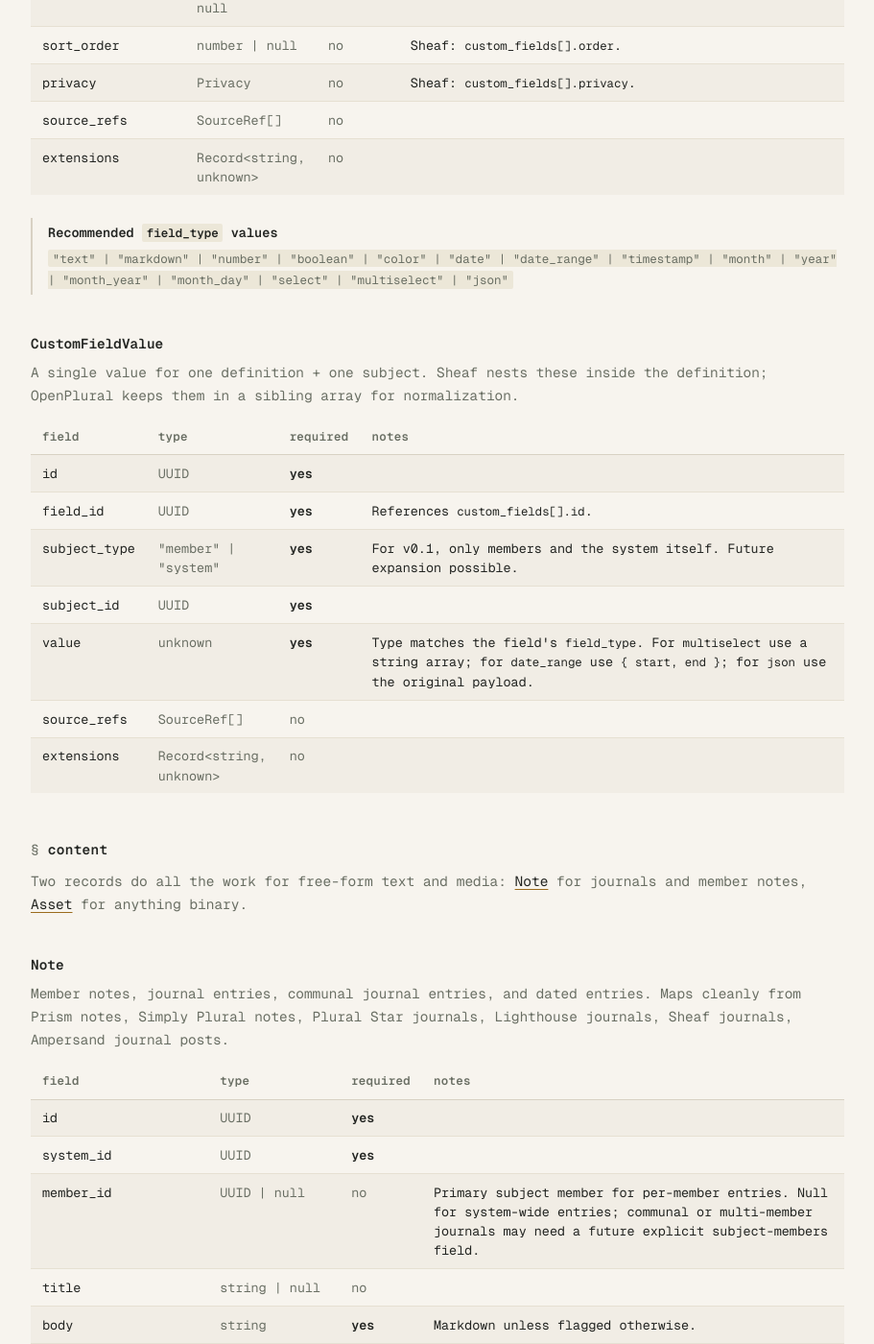
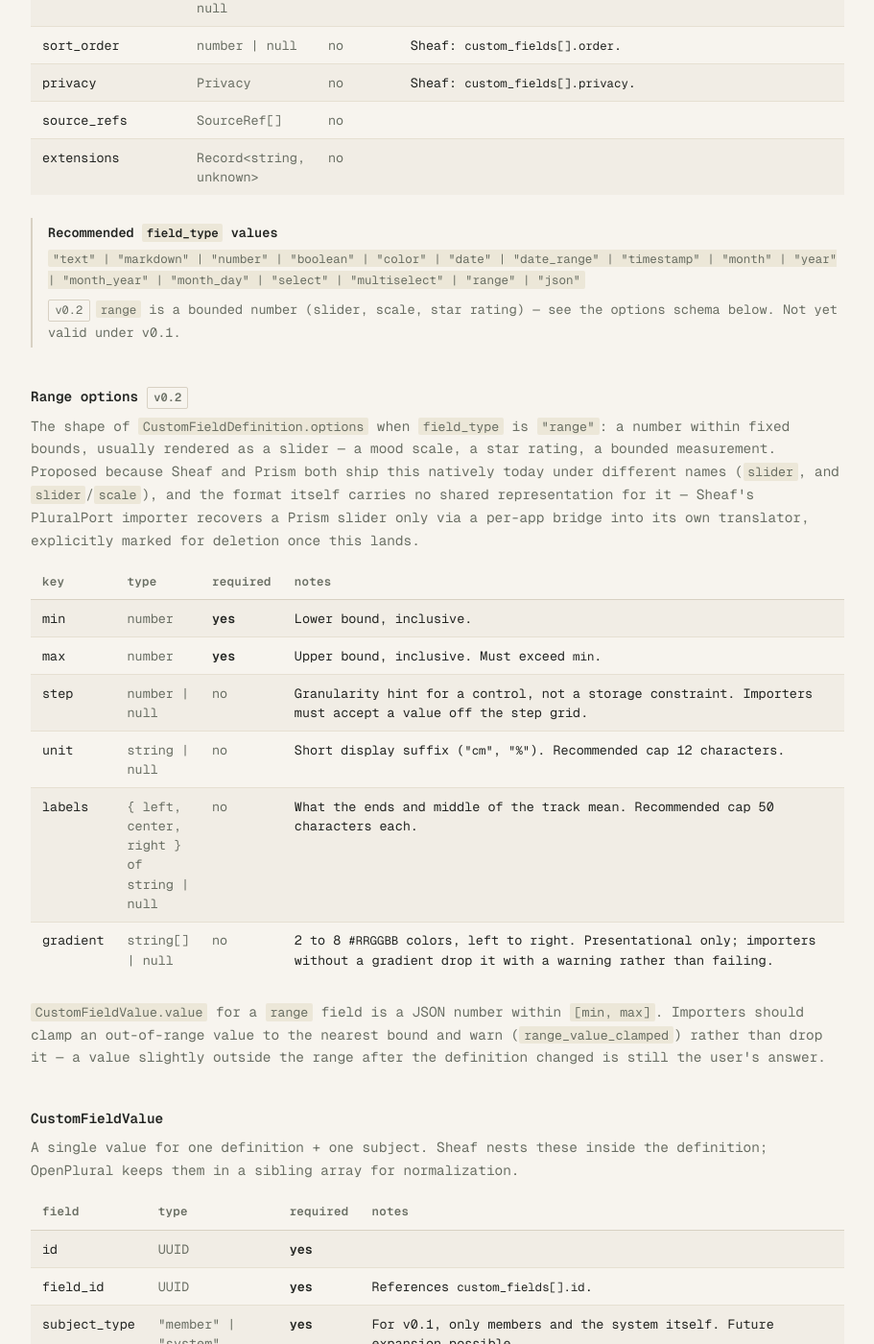
Before and after one commit to PluralPort/spec, a Jekyll site: the page built from spec-records.md, in a window 1280 px wide and 1400 px high, scrolled down 9666 px. Shown: the whole window at 96% size, without its empty margins (184-1095 px from the left). Built offline with Jekyll 4.4.1, drawn with Linux system fonts in a browser that asks for light colours; some of the changed text lies outside the part shown.

Commit message:
Propose a v0.2 range custom field type
Sheaf and Prism both ship a bounded-number custom field (slider,
scale) but the format carries no shared representation for it: Sheaf
writes field_type "slider" verbatim and Prism collapses the whole
family to "json" with the real config parked in an extension.

Right now the only thing making this interoperate at all is a per-app
bridge in Sheaf's PluralPort importer that recognizes Prism's parked
definition and runs it through Prism's own translator - explicitly
marked for deletion once the spec carries the type itself. The next
app to ship a slider would need the same one-off treatment, which is
what the format exists to avoid.

Add "range" to the recommended field_type values with a defined
options schema (min, max, step, unit, labels, gradient), marked v0.2
since it is not valid under the current v0.1 draft. Worked mapping
rows for both adopters in the adoption guide.

```diff
--- a/spec-records.md
+++ b/spec-records.md
@@ -401,8 +401,28 @@ nav_active: spec
         </div>
         <div class="enum-sidebar">
           <b>Recommended <code>field_type</code> values</b>
-          <code>"text" | "markdown" | "number" | "boolean" | "color" | "date" | "date_range" | "timestamp" | "month" | "year" | "month_year" | "month_day" | "select" | "multiselect" | "json"</code>
+          <code>"text" | "markdown" | "number" | "boolean" | "color" | "date" | "date_range" | "timestamp" | "month" | "year" | "month_year" | "month_day" | "select" | "multiselect" | "range" | "json"</code>
+          <p style="margin: 8px 0 0; font-size: 0.85rem;"><span class="draft">v0.2</span><code>range</code> is a bounded number (slider, scale, star rating) — see the options schema below. Not yet valid under v0.1.</p>
         </div>
+      </article>
+
+      <article class="record mt-24" id="customfieldrange">
+        <h3>Range options <span class="draft">v0.2</span></h3>
+        <p class="record-blurb">The shape of <code>CustomFieldDefinition.options</code> when <code>field_type</code> is <code>"range"</code>: a number within fixed bounds, usually rendered as a slider — a mood scale, a star rating, a bounded measurement. Proposed because Sheaf and Prism both ship this natively today under different names (<code>slider</code>, and <code>slider</code>/<code>scale</code>), and the format itself carries no shared representation for it — Sheaf's PluralPort importer recovers a Prism slider only via a per-app bridge into its own translator, explicitly marked for deletion once this lands.</p>
+        <div class="table-wrap">
+          <table class="field-table">
+            <thead><tr><th>Key</th><th>Type</th><th>Required</th><th>Notes</th></tr></thead>
+            <tbody>
+              <tr><td>min</td><td>number</td><td class="req-yes">yes</td><td>Lower bound, inclusive.</td></tr>
+              <tr><td>max</td><td>number</td><td class="req-yes">yes</td><td>Upper bound, inclusive. Must exceed <code>min</code>.</td></tr>
+              <tr><td>step</td><td>number | null</td><td class="req-no">no</td><td>Granularity hint for a control, not a storage constraint. Importers must accept a value off the step grid.</td></tr>
+              <tr><td>unit</td><td>string | null</td><td class="req-no">no</td><td>Short display suffix (<code>"cm"</code>, <code>"%"</code>). Recommended cap 12 characters.</td></tr>
+              <tr><td>labels</td><td>{ left, center, right } of string | null</td><td class="req-no">no</td><td>What the ends and middle of the track mean. Recommended cap 50 characters each.</td></tr>
+              <tr><td>gradient</td><td>string[] | null</td><td class="req-no">no</td><td>2 to 8 <code>#RRGGBB</code> colors, left to right. Presentational only; importers without a gradient drop it with a warning rather than failing.</td></tr>
+            </tbody>
+          </table>
+        </div>
+        <p class="record-blurb" style="margin-top: 10px;"><code>CustomFieldValue.value</code> for a <code>range</code> field is a JSON number within <code>[min, max]</code>. Importers should clamp an out-of-range value to the nearest bound and warn (<code>range_value_clamped</code>) rather than drop it — a value slightly outside the range after the definition changed is still the user's answer.</p>
       </article>
 
       <article class="record" id="customfieldvalue">
@@ -416,7 +436,7 @@ nav_active: spec
               <tr><td>field_id</td><td>UUID</td><td class="req-yes">yes</td><td>References <code>custom_fields[].id</code>.</td></tr>
               <tr><td>subject_type</td><td>"member" | "system"</td><td class="req-yes">yes</td><td>For v0.1, only members and the system itself. Future expansion possible.</td></tr>
               <tr><td>subject_id</td><td>UUID</td><td class="req-yes">yes</td><td></td></tr>
-              <tr><td>value</td><td>unknown</td><td class="req-yes">yes</td><td>Type matches the field's <code>field_type</code>. For <code>multiselect</code> use a string array; for <code>date_range</code> use <code>{ start, end }</code>; for <code>json</code> use the original payload.</td></tr>
+              <tr><td>value</td><td>unknown</td><td class="req-yes">yes</td><td>Type matches the field's <code>field_type</code>. For <code>multiselect</code> use a string array; for <code>date_range</code> use <code>{ start, end }</code>; for <code>range</code> (v0.2) use a JSON number within <code>[min, max]</code>; for <code>json</code> use the original payload.</td></tr>
               <tr><td>source_refs</td><td>SourceRef[]</td><td class="req-no">no</td><td></td></tr>
               <tr><td>extensions</td><td>Record&lt;string, unknown&gt;</td><td class="req-no">no</td><td></td></tr>
             </tbody>
```
Also changed, not shown: adopt.md (+2 -0 lines).
